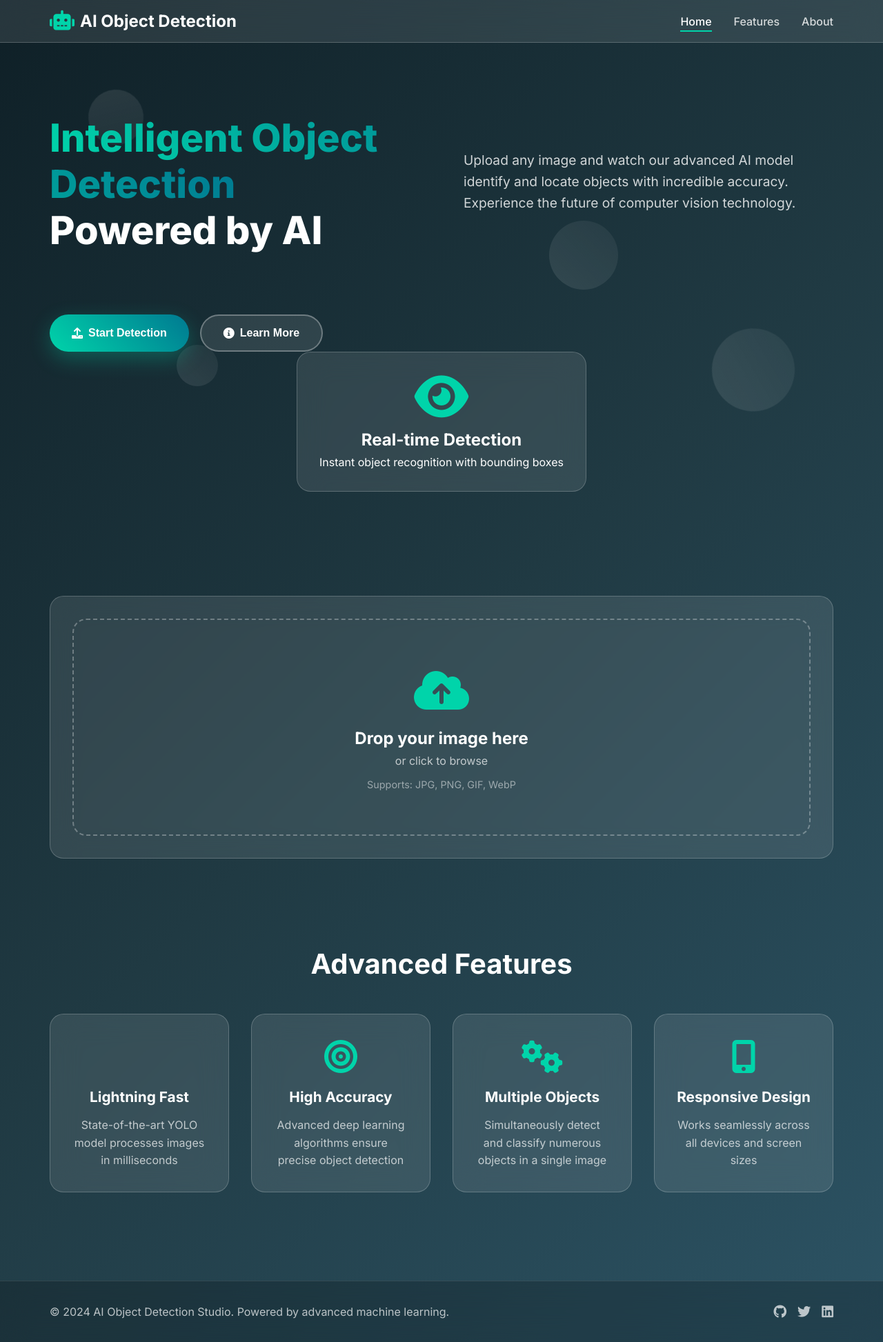
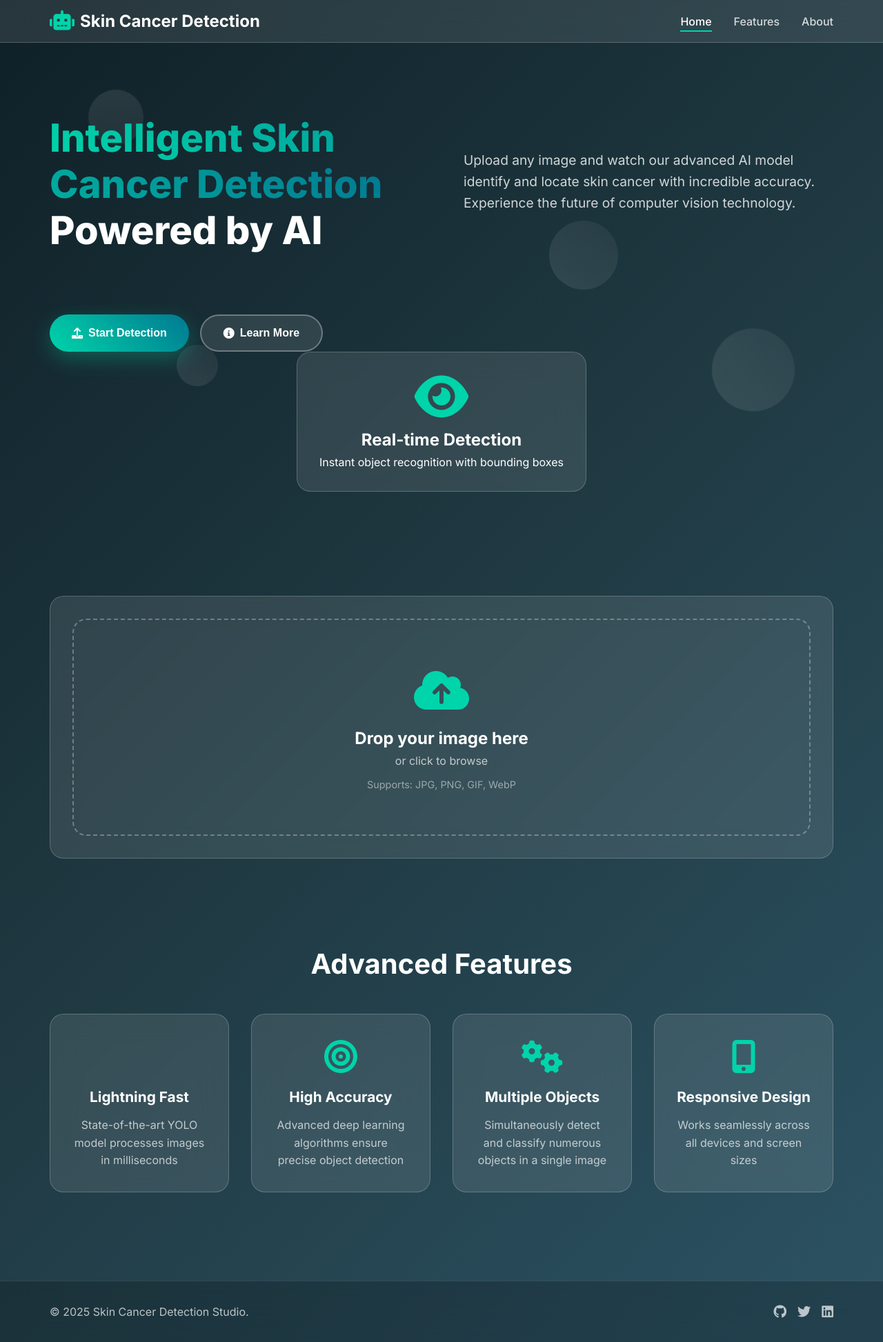
Before and after one commit to NayeemHossenJim/Skin-Cancer-Detection, a FastAPI app: page / in a window 1280 px wide. Shown: the whole page at 69% size. Run offline with FastAPI, Linux system fonts and the light colour scheme.

Commit message:
Done from my side

```diff
--- a/templates/index.html
+++ b/templates/index.html
@@ -3,7 +3,7 @@
 <head>
     <meta charset="UTF-8">
     <meta name="viewport" content="width=device-width, initial-scale=1.0">
-    <title>AI Object Detection Studio</title>
+    <title>Skin Cancer Detection Studio</title>
     <link href="https://cdnjs.cloudflare.com/ajax/libs/font-awesome/6.0.0/css/all.min.css" rel="stylesheet">
     <link href="https://fonts.googleapis.com/css2?family=Inter:wght@300;400;500;600;700;800&display=swap" rel="stylesheet">
     <link rel="stylesheet" href="/static/style.css">
@@ -22,7 +22,7 @@
         <div class="nav-container">
             <div class="nav-brand">
                 <i class="fas fa-robot"></i>
-                <span>AI Object Detection</span>
+                <span>Skin Cancer Detection</span>
             </div>
             <div class="nav-links">
                 <a href="#home" class="nav-link active">Home</a>
@@ -39,11 +39,11 @@
             <div class="container">
                 <div class="hero-content">
                     <h1 class="hero-title">
-                        <span class="gradient-text">Intelligent Object Detection</span>
+                        <span class="gradient-text">Intelligent Skin Cancer Detection</span>
                         <br>Powered by AI
                     </h1>
                     <p class="hero-subtitle">
-                        Upload any image and watch our advanced AI model identify and locate objects with incredible accuracy.
+                        Upload any image and watch our advanced AI model identify and locate skin cancer with incredible accuracy.
                         Experience the future of computer vision technology.
                     </p>
                     <div class="hero-buttons">
@@ -173,7 +173,7 @@
     <footer class="footer">
         <div class="container">
             <div class="footer-content">
-                <p>&copy; 2024 AI Object Detection Studio. Powered by advanced machine learning.</p>
+                <p>&copy; 2025 Skin Cancer Detection Studio.</p>
                 <div class="footer-links">
                     <a href="#"><i class="fab fa-github"></i></a>
                     <a href="#"><i class="fab fa-twitter"></i></a>
```
